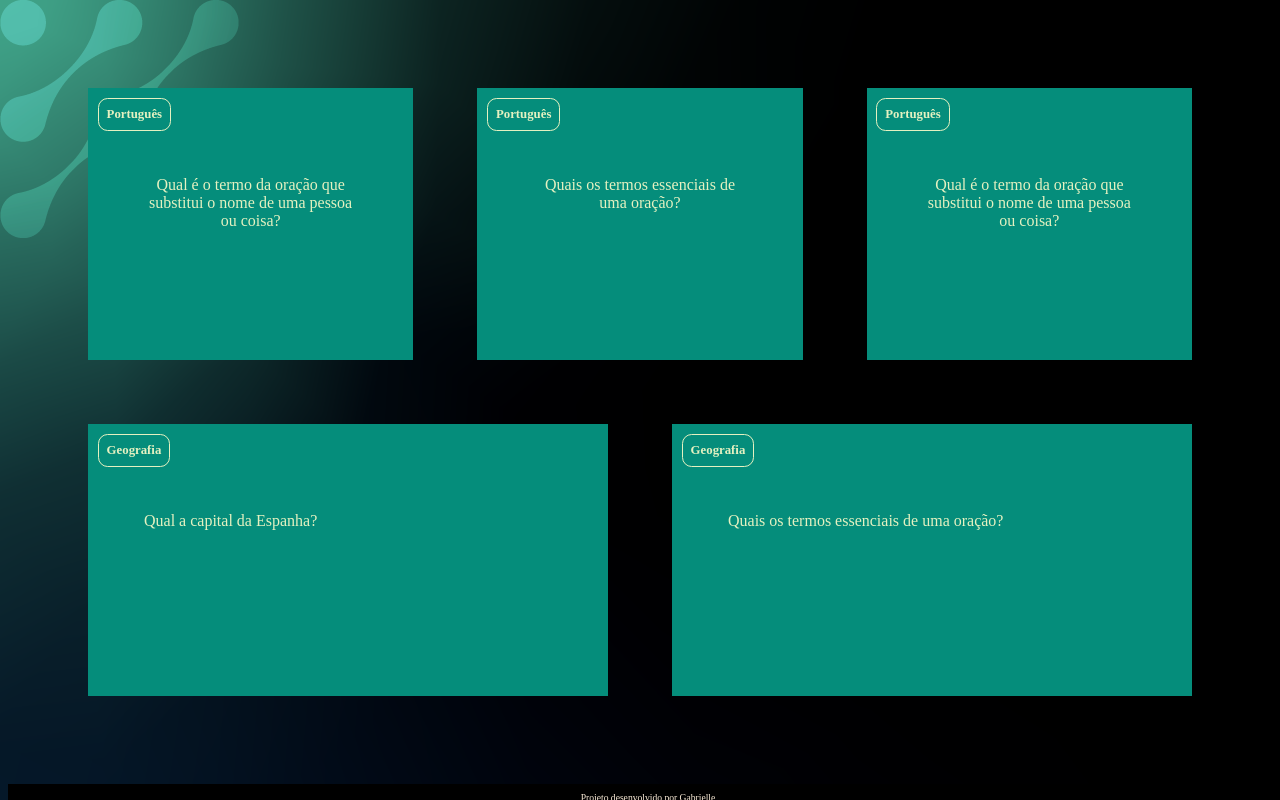
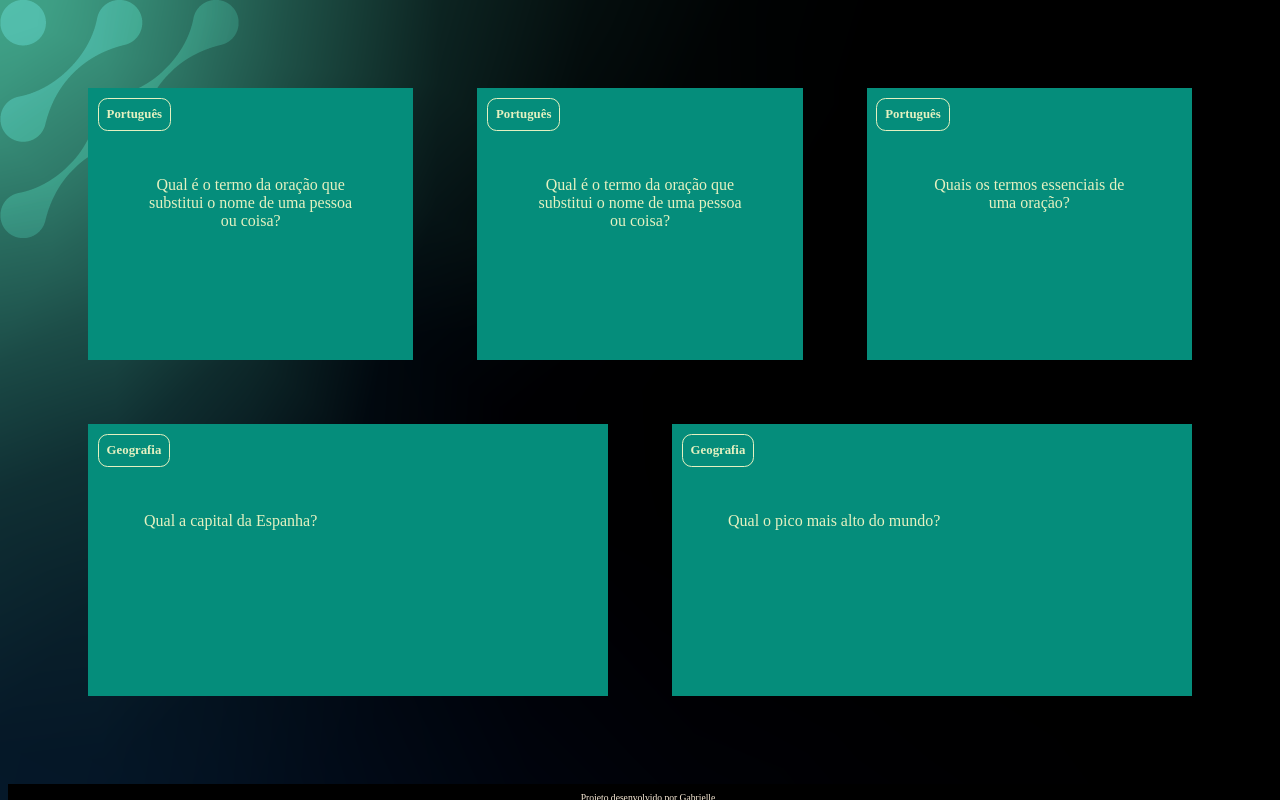
Before and after one commit to gabicep/projeto-flashcards, a plain HTML site: page index.html in a window 1280 px wide. Drawn offline with Linux system fonts and the light colour scheme; files that its build step writes are made by us from their sources; files whose address does not match are found by name; a web font is replaced by a local one.

Commit message:
Começando aula 09

```diff
--- /dev/null
+++ b/app.js
@@ -0,0 +1,18 @@
+function criaCartao (categoria, pergunta, resposta) {
+    let container = document.getElementById('container')
+    let cartao = document.createElement('article')
+    cartao.className = 'cartao'
+
+    cartao.innerHTML = `
+    <div class="cartao__conteudo">
+    <h3>${categoria}</h3>
+    <div class="cartao__conteudo__pergunta">
+        <p>${pergunta}</p>
+    </div>
+    <div class="cartao__conteudo__resposta">
+        <p>${resposta}</p>
+    </div>
+    </div>
+    `
+    container.appendChild (cartao)
+}
--- a/index.html
+++ b/index.html
@@ -23,54 +23,12 @@
                 </div>
                </div>
             </article>
-            <article class="cartao">
-               <div class="cartao__conteudo">
-                <h3>Português</h3>
-                <div class="cartao__conteudo__pergunta">
-                    <p>Quais os termos essenciais de uma oração?</p>
-                </div>
-                <div class="cartao__conteudo__resposta">
-                    <p>Sujeito e predicado</p>
-                </div>
-               </div>
-            </article>
-            <article class="cartao">
-               <div class="cartao__conteudo">
-                <h3>Português</h3>
-                <div class="cartao__conteudo__pergunta">
-                    <p>Qual é o termo da oração que substitui o nome de uma pessoa ou coisa?</p>
-                </div>
-                <div class="cartao__conteudo__resposta">
-                   <p>O pronome</p>
-                </div>
-               </div>
-            </article>
-            <article class="cartao">
-               <div class="cartao__conteudo">
-                <h3>Geografia</h3>
-                <div class="cartao__conteudo__pergunta">
-                    <p>Qual a capital da Espanha?</p>
-                </div>
-                <div class="cartao__conteudo__resposta">
-                    <p>Madrid</p>
-                </div>
-               </div>
-            </article>
-            <article class="cartao">
-               <div class="cartao__conteudo">
-                <h3>Geografia</h3>
-                <div class="cartao__conteudo__pergunta">
-                    <p>Quais os termos essenciais de uma oração?</p>
-                </div>
-                <div class="cartao__conteudo__resposta">
-                    <p>Sujeito e predicado</p>
-                </div>
-               </div>
-            </article>
         </section>
     </main>
     <footer>
         <p>Projeto desenvolvido por Gabrielle</p>
     </footer>
+    <script src="app.js"></script>
+    <script src="perguntas.js"></script>
 </body>
 </html>
--- /dev/null
+++ b/perguntas.js
@@ -0,0 +1,23 @@
+criaCartao (
+    'Português',
+    'Qual é o termo da oração que substitui o nome de uma pessoa ou coisa?',
+    'O termo que substitui é o pronome'
+)
+
+criaCartao (
+    'Português',
+    'Quais os termos essenciais de uma oração?',
+    'Os termos essenciais são o sujeito e o predicado'
+)
+
+criaCartao (
+    'Geografia',
+    'Qual a capital da Espanha?',
+    'A capital da Espanha é Madrid'
+)
+
+criaCartao (
+    'Geografia',
+    'Qual o pico mais alto do mundo?',
+    'O pico mais alto do mundo é o Monte Everest'
+)
```
